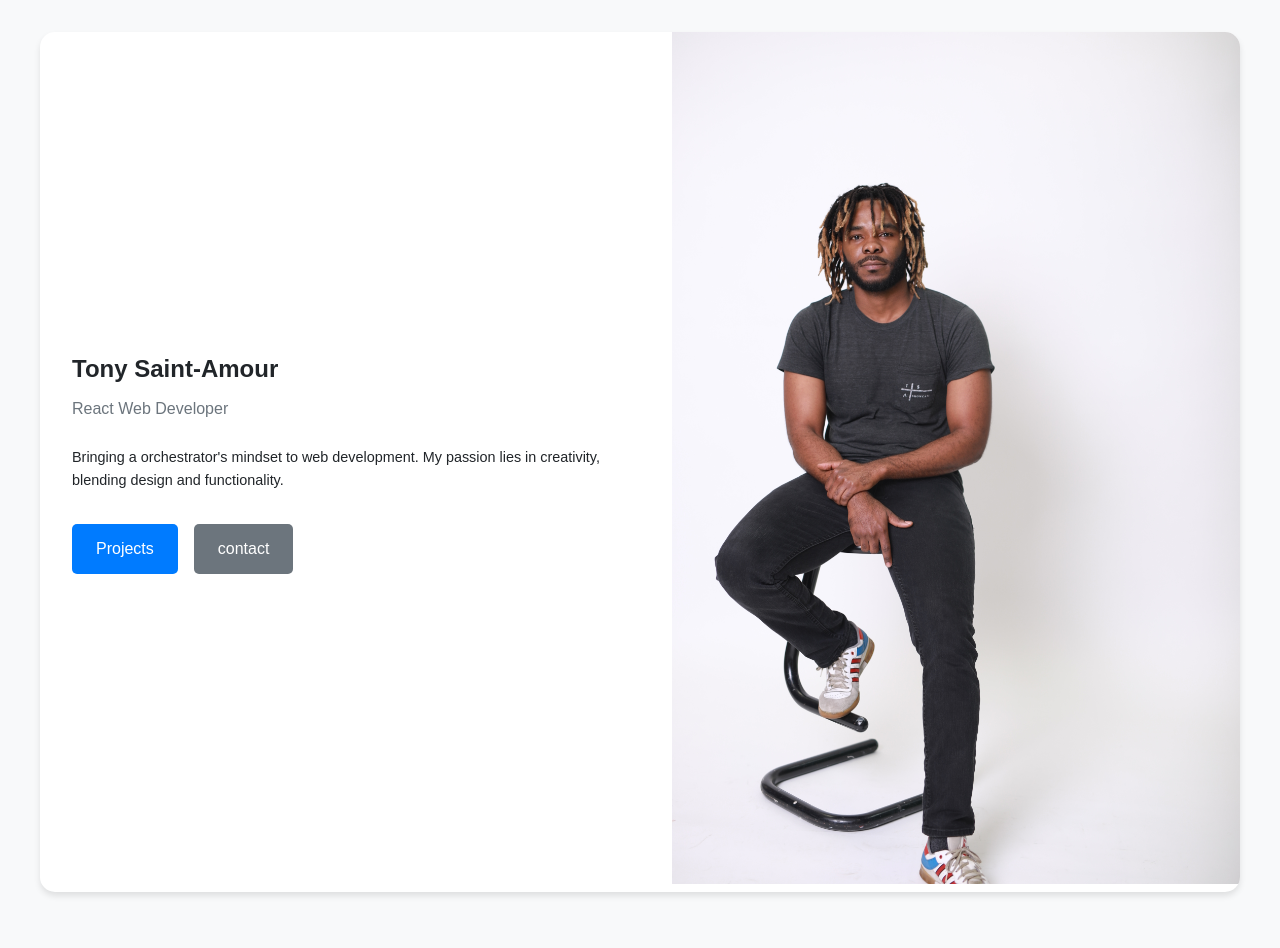
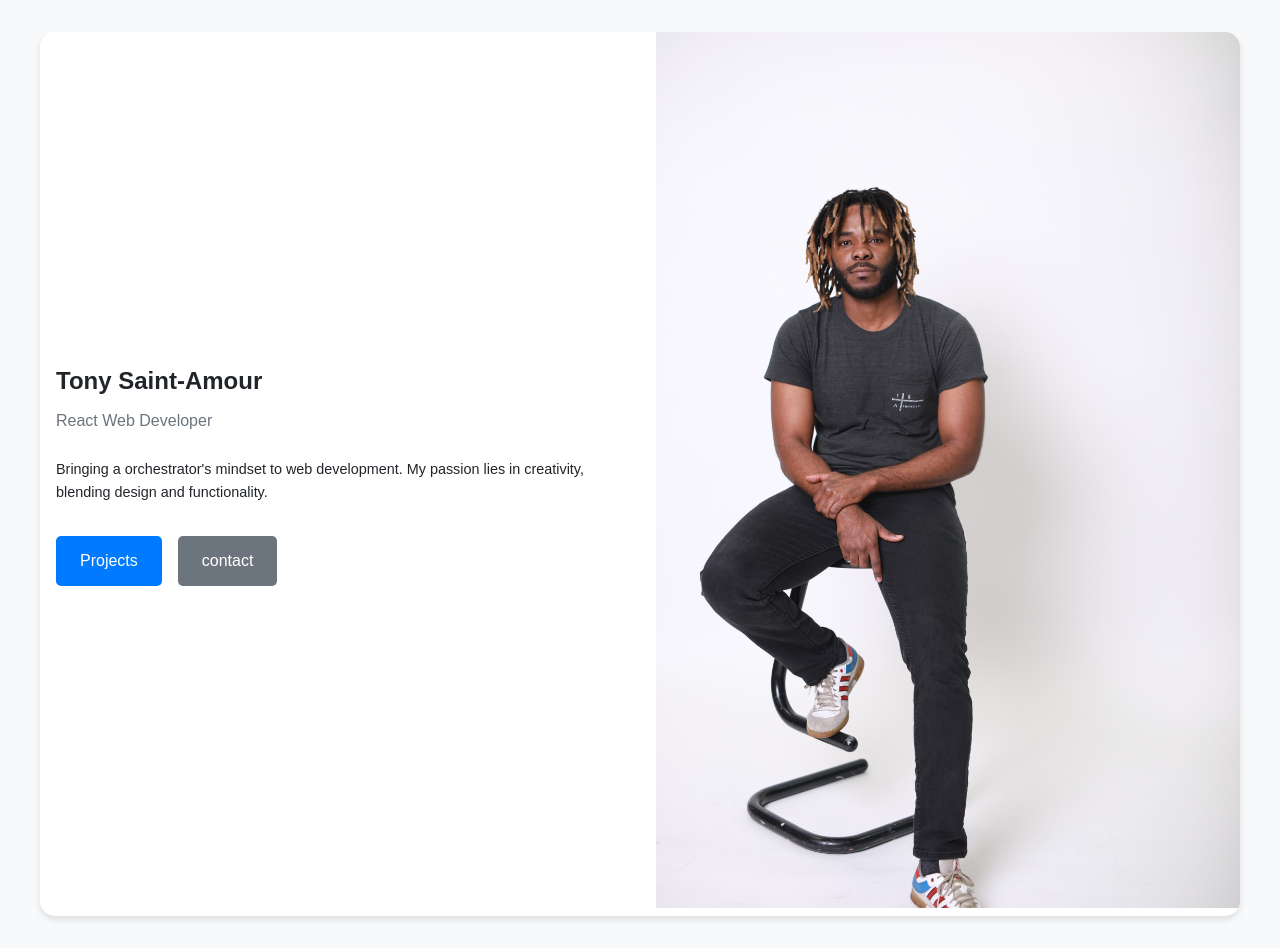
Before and after one commit to wizcudi/portfolio, a React (Vite) app: page / in a window 1280 px wide. Before the commit the page ends 924 px from the top, so only its background shows below. Built offline with nearby package versions, Linux system fonts and the light colour scheme.

Commit message:
slight fixes

```diff
--- a/src/components/Hero.css
+++ b/src/components/Hero.css
@@ -89,7 +89,9 @@
     .hero {
       flex-direction: row;
     }
-
+    .hero-bio {
+      padding: 1rem;
+    }
     .hero-h1 {
       font-size: 1.5rem;
     }
```
